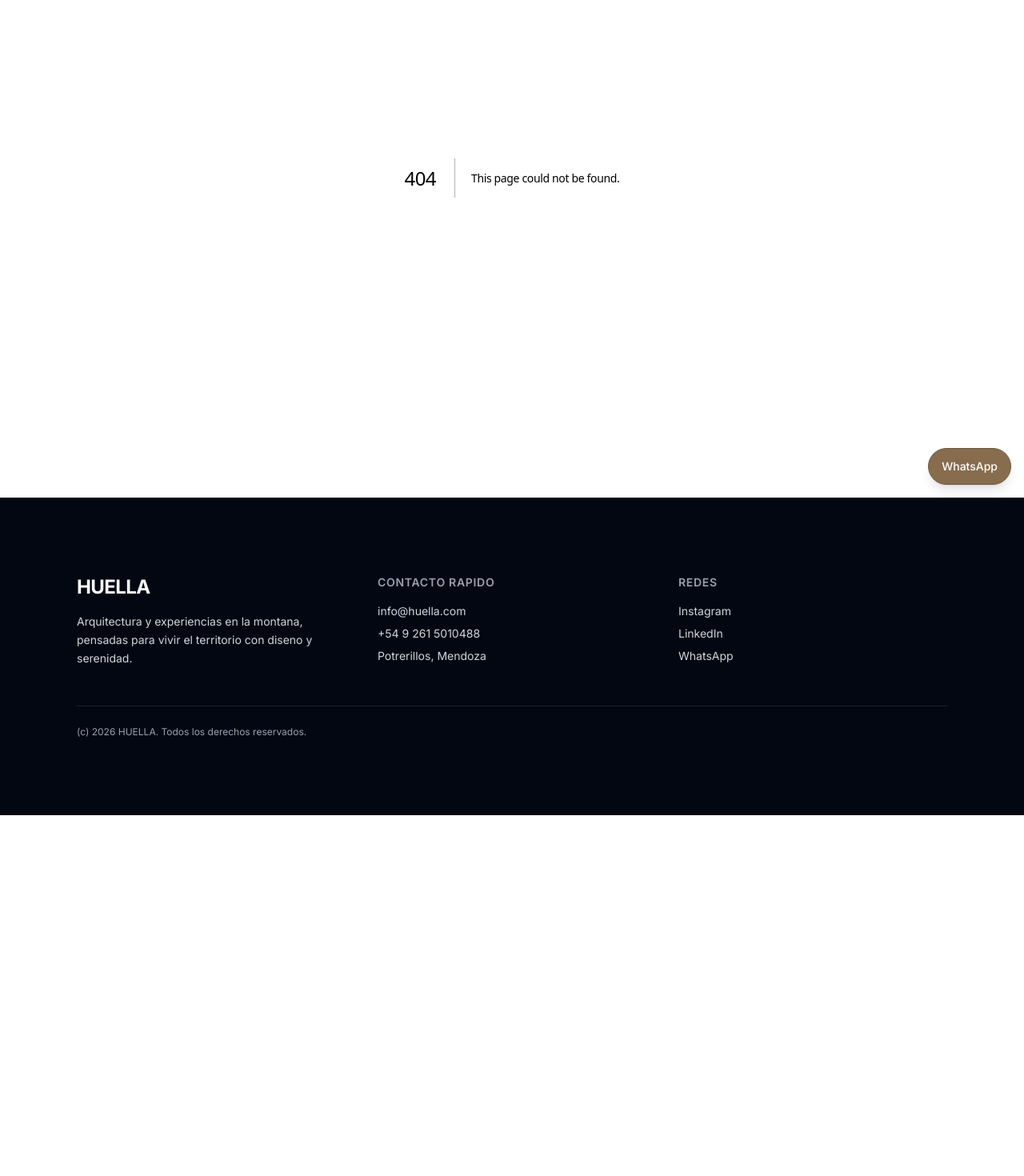
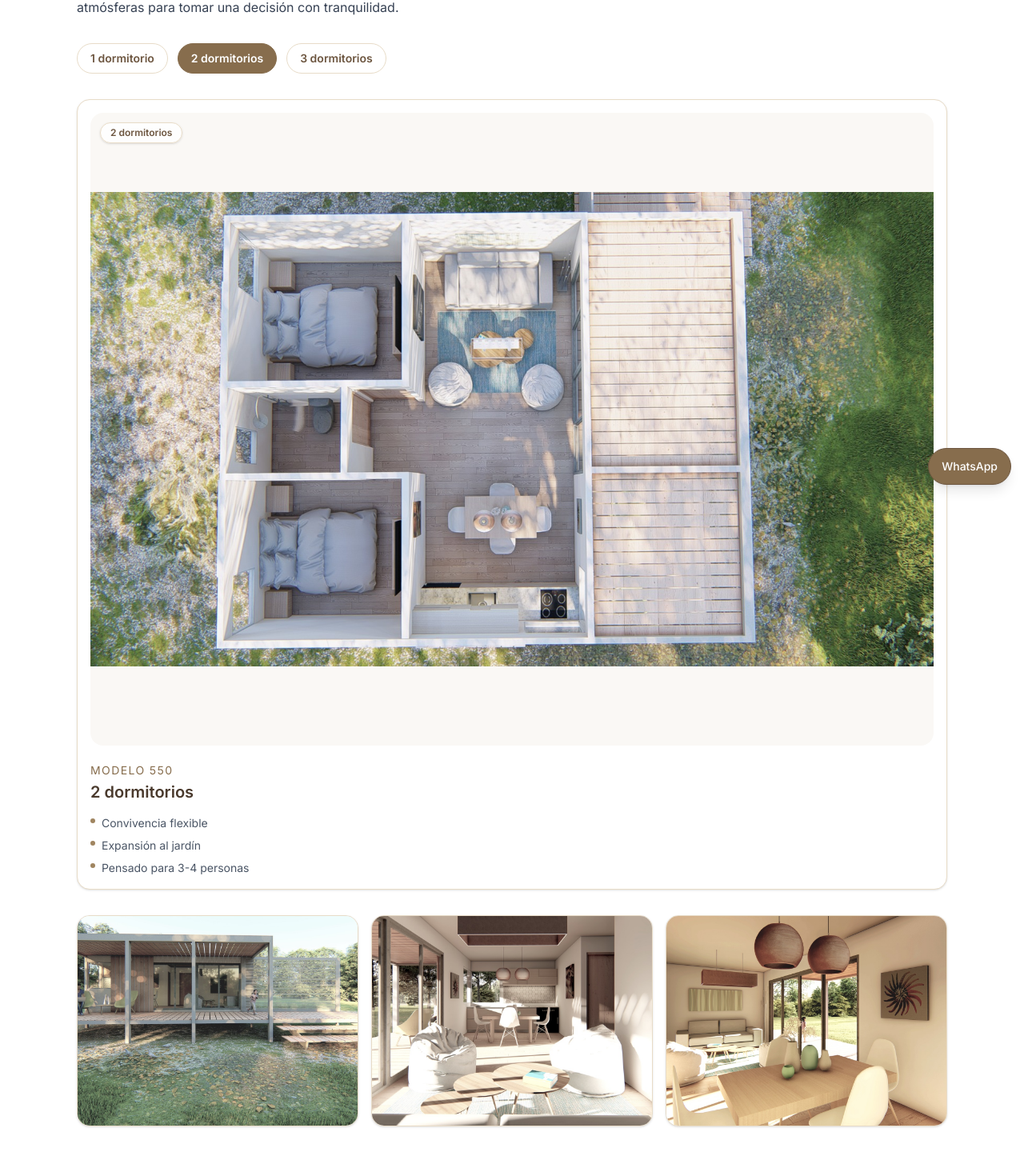
Before and after one commit to Teksi75/huella-mendoza-site, a Next.js app: page /diseno/modelos in a window 1280 px wide. Before the commit this address had no page. Shown: the part 178-1648 px from the top of the page at 80% size. Before the commit the page ends 1197 px from the top, so only its background shows below. Built offline with nearby package versions, Linux system fonts and the light colour scheme.

Commit message:
Diseno: modelos listos dedicados + CTA explorar modelos

```diff
--- /dev/null
+++ b/app/diseno/modelos/ModelosListosClient.tsx
@@ -0,0 +1,93 @@
+'use client';
+
+import { useMemo, useState } from 'react';
+import Image from 'next/image';
+import { modelosListos } from '@/data/modelosListos';
+
+export default function ModelosListosClient() {
+  const defaultModelId = useMemo(
+    () => modelosListos.find((modelo) => modelo.dormitorios === 2)?.id ?? modelosListos[0]?.id,
+    []
+  );
+  const [activeId, setActiveId] = useState(defaultModelId);
+  const activeModel = modelosListos.find((modelo) => modelo.id === activeId) ?? modelosListos[0];
+  const floorplan = activeModel.images.find((image) => image.type === 'floorplan');
+  const renderImages = activeModel.images.filter((image) => image.type === 'render');
+
+  return (
+    <div className="mt-8 space-y-8">
+      <div className="flex flex-wrap gap-3">
+        {modelosListos.map((modelo) => {
+          const isActive = modelo.id === activeId;
+          return (
+            <button
+              key={modelo.id}
+              type="button"
+              onClick={() => setActiveId(modelo.id)}
+              className={`rounded-full border px-4 py-2 text-sm font-semibold transition ${
+                isActive
+                  ? 'border-tierra-600 bg-tierra-600 text-white'
+                  : 'border-tierra-200 bg-white text-tierra-700 hover:border-tierra-400'
+              }`}
+            >
+              {modelo.label}
+            </button>
+          );
+        })}
+      </div>
+
+      {floorplan ? (
+        <div className="rounded-2xl border border-tierra-200 bg-white p-4 shadow-sm">
+          <div className="relative overflow-hidden rounded-2xl bg-tierra-50">
+            <div className="absolute left-3 top-3 z-10 rounded-full border border-tierra-200 bg-white/90 px-3 py-1 text-xs font-semibold text-tierra-700 shadow-sm">
+              {activeModel.label}
+            </div>
+            <div className="relative aspect-[4/3]">
+              <Image
+                src={floorplan.src}
+                alt={floorplan.alt}
+                fill
+                className="object-contain"
+                sizes="(min-width: 1024px) 60vw, 100vw"
+                priority
+              />
+            </div>
+          </div>
+          <div className="mt-5 space-y-3">
+            <div>
+              <p className="text-sm uppercase tracking-widest text-tierra-600">{activeModel.title}</p>
+              <p className="text-xl font-semibold text-tierra-900">{activeModel.label}</p>
+            </div>
+            <ul className="grid gap-2 text-sm text-gray-600">
+              {activeModel.bullets.map((bullet) => (
+                <li key={bullet} className="flex items-start gap-2">
+                  <span className="mt-1 h-1.5 w-1.5 rounded-full bg-tierra-500" aria-hidden="true" />
+                  <span>{bullet}</span>
+                </li>
+              ))}
+            </ul>
+          </div>
+        </div>
+      ) : null}
+
+      <div className="grid gap-4 sm:grid-cols-2 lg:grid-cols-3">
+        {renderImages.map((image) => (
+          <div
+            key={image.src}
+            className="relative overflow-hidden rounded-2xl border border-tierra-200 bg-white shadow-sm"
+          >
+            <div className="relative aspect-[4/3]">
+              <Image
+                src={image.src}
+                alt={image.alt}
+                fill
+                className="object-cover"
+                sizes="(min-width: 1024px) 33vw, (min-width: 640px) 50vw, 100vw"
+              />
+            </div>
+          </div>
+        ))}
+      </div>
+    </div>
+  );
+}
--- /dev/null
+++ b/app/diseno/modelos/page.tsx
@@ -0,0 +1,25 @@
+import type { Metadata } from 'next';
+import ModelosListosClient from './ModelosListosClient';
+
+export const metadata: Metadata = {
+  title: 'HUELLA Diseño – Modelos listos',
+};
+
+export default function ModelosListosPage() {
+  return (
+    <main className="bg-white">
+      <section className="section-padding pt-20 md:pt-24">
+        <div className="container-custom">
+          <div className="max-w-3xl">
+            <h1 className="text-3xl font-semibold text-tierra-900 md:text-4xl">Modelos listos</h1>
+            <p className="mt-3 text-base text-gray-700">
+              Elegí la variante que mejor se ajusta a tu forma de habitar. Compará plantas y explorá
+              distintas atmósferas para tomar una decisión con tranquilidad.
+            </p>
+          </div>
+          <ModelosListosClient />
+        </div>
+      </section>
+    </main>
+  );
+}
--- a/app/diseno/page.tsx
+++ b/app/diseno/page.tsx
@@ -87,10 +87,10 @@ export default function DisenoPage() {
                   Eleccion - Ajuste al sitio - Inicio de obra
                 </p>
                 <Link
-                  href="#diseno"
+                  href="/diseno/modelos"
                   className="mt-5 inline-flex items-center text-sm font-semibold text-tierra-700 hover:text-tierra-900"
                 >
-                  Ver mas
+                  Explorar modelos disponibles
                 </Link>
               </div>
               <div className="rounded-2xl border border-tierra-200 bg-white p-6 shadow-sm">
--- /dev/null
+++ b/data/modelosListos.ts
@@ -0,0 +1,104 @@
+export type ModeloImage = {
+  src: string;
+  alt: string;
+  type: 'floorplan' | 'render';
+};
+
+export type ModeloListo = {
+  id: string;
+  title: string;
+  dormitorios: 1 | 2 | 3;
+  label: string;
+  bullets: string[];
+  images: ModeloImage[];
+};
+
+export const modelosListos: ModeloListo[] = [
+  {
+    id: 'modelo-300',
+    title: 'Modelo 300',
+    dormitorios: 1,
+    label: '1 dormitorio',
+    bullets: ['Espacios integrados', 'Expansión exterior', 'Pensado para 1-2 personas'],
+    images: [
+      {
+        src: '/images/proyectos/planta_1_dor.png',
+        alt: 'Modelo 300 – planta 1 dormitorio',
+        type: 'floorplan',
+      },
+      {
+        src: '/images/proyectos/proyecto-externo-30.jpg',
+        alt: 'Modelo 300 – vista exterior principal',
+        type: 'render',
+      },
+      {
+        src: '/images/proyectos/proyecto-externo-30_frente.jpg',
+        alt: 'Modelo 300 – vista exterior frente',
+        type: 'render',
+      },
+      {
+        src: '/images/proyectos/proyecto-externo-30_frente_izq.jpg',
+        alt: 'Modelo 300 – vista exterior frente izquierda',
+        type: 'render',
+      },
+    ],
+  },
+  {
+    id: 'modelo-550',
+    title: 'Modelo 550',
+    dormitorios: 2,
+    label: '2 dormitorios',
+    bullets: ['Convivencia flexible', 'Expansión al jardín', 'Pensado para 3-4 personas'],
+    images: [
+      {
+        src: '/images/proyectos/planta-01.jpeg',
+        alt: 'Modelo 550 – planta 2 dormitorios',
+        type: 'floorplan',
+      },
+      {
+        src: '/images/proyectos/milzoe-01.jpeg',
+        alt: 'Modelo 550 – render exterior principal',
+        type: 'render',
+      },
+      {
+        src: '/images/proyectos/milzoe-03.jpeg',
+        alt: 'Modelo 550 – render exterior alternativo',
+        type: 'render',
+      },
+      {
+        src: '/images/proyectos/diseno-5.jpeg',
+        alt: 'Modelo 550 – render interior',
+        type: 'render',
+      },
+    ],
+  },
+  {
+    id: 'modelo-725',
+    title: 'Modelo 725',
+    dormitorios: 3,
+    label: '3 dormitorios',
+    bullets: ['Áreas sociales amplias', 'Salida al exterior', 'Pensado para 4-6 personas'],
+    images: [
+      {
+        src: '/images/proyectos/planta_3_dor.png',
+        alt: 'Modelo 725 – planta 3 dormitorios',
+        type: 'floorplan',
+      },
+      {
+        src: '/images/proyectos/proyecto-externo-72.jpg',
+        alt: 'Modelo 725 – vista exterior principal',
+        type: 'render',
+      },
+      {
+        src: '/images/proyectos/proyecto-interior-72.jpg',
+        alt: 'Modelo 725 – vista interior',
+        type: 'render',
+      },
+      {
+        src: '/images/proyectos/proyecto-interior-comedor-72.png',
+        alt: 'Modelo 725 – comedor integrado',
+        type: 'render',
+      },
+    ],
+  },
+];
```
